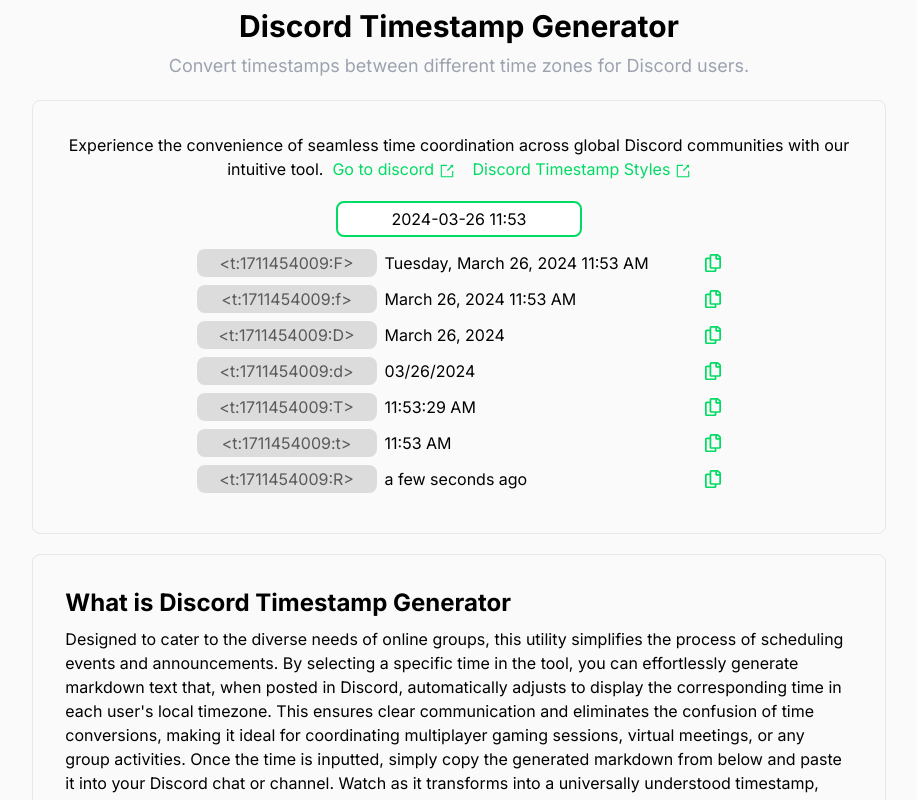
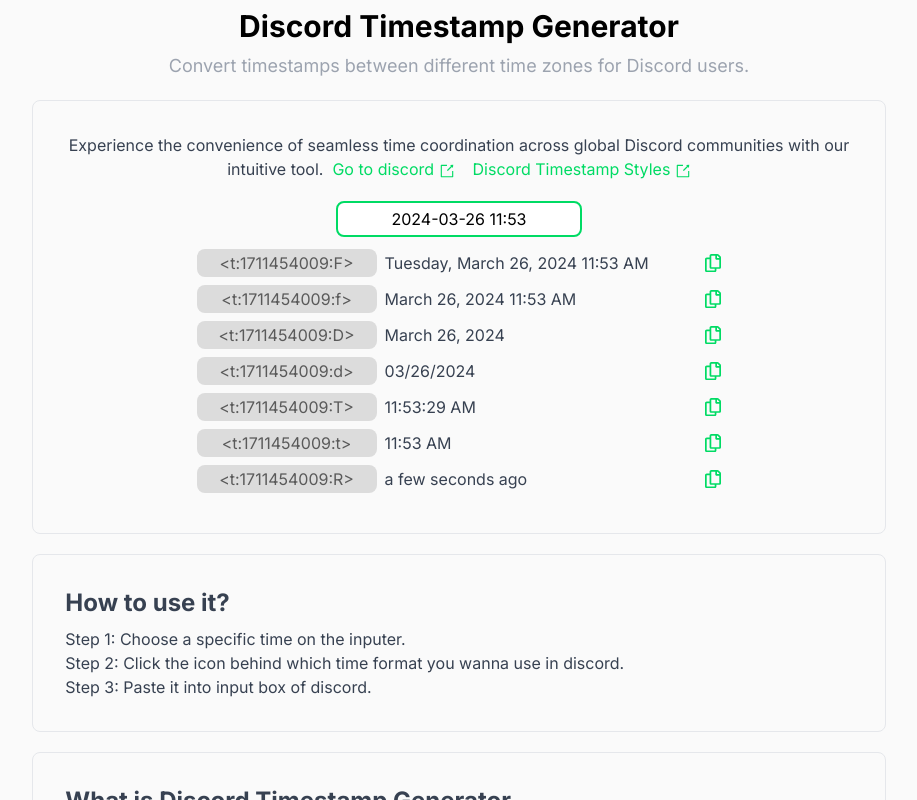
Before and after one commit to hadeshe93/discord-timestamp, a Next.js app: page / in a window 1280 px wide. Shown: the top 800 px of the page, without its empty margins (181-1098 px from the left). Built offline with nearby package versions, Linux system fonts and the light colour scheme.

Commit message:
feat: 添加操作说明 & 更新文字样式

```diff
--- a/app/globals.css
+++ b/app/globals.css
@@ -32,7 +32,7 @@
 
 @layer components {
   .article-block {
-    @apply mx-auto border rounded-lg p-3 w-11/12 sm:p-4 md:p-8 sm:w-4/5 md:w-2/3 md:max-w-4xl;
+    @apply text-gray-700 mx-auto border rounded-lg p-3 w-11/12 sm:p-4 md:p-8 sm:w-4/5 md:w-2/3 md:max-w-4xl;
   }
   .inputer {
     outline: none;
--- a/app/page.tsx
+++ b/app/page.tsx
@@ -19,6 +19,13 @@
           Discord Timestamp Styles <IconExternalLink className='text-sm' />
         </a><br />
         <TimestampInteractor />
+      </article>
+      {/* 用法 */}
+      <article className="article-block mt-5">
+        <h2 className="text-2xl font-bold mb-2">How to use it?</h2>
+        <p>Step 1: Choose a specific time on the inputer.</p>
+        <p>Step 2: Click the icon behind which time format you wanna use in discord.</p>
+        <p>Step 3: Paste it into input box of discord.</p>
       </article>
       {/* 解释 */}
       <article className="article-block mt-5">
```
